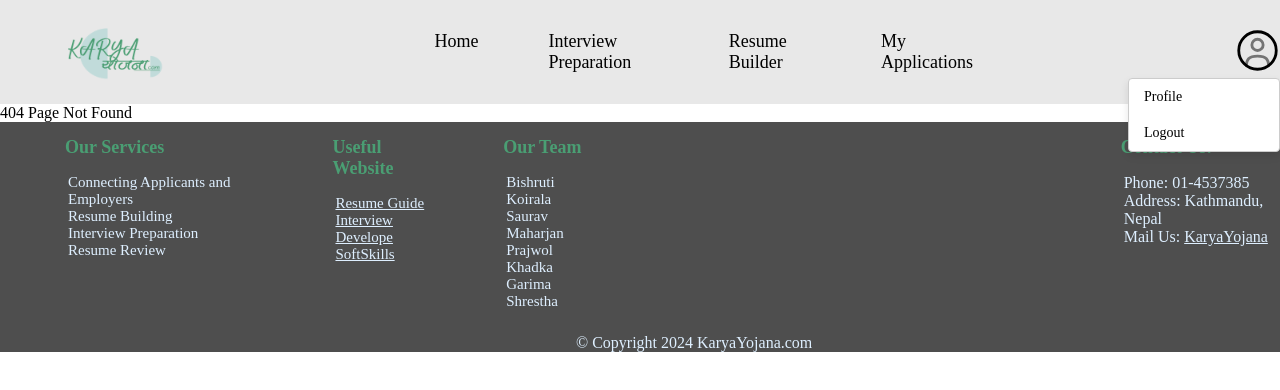
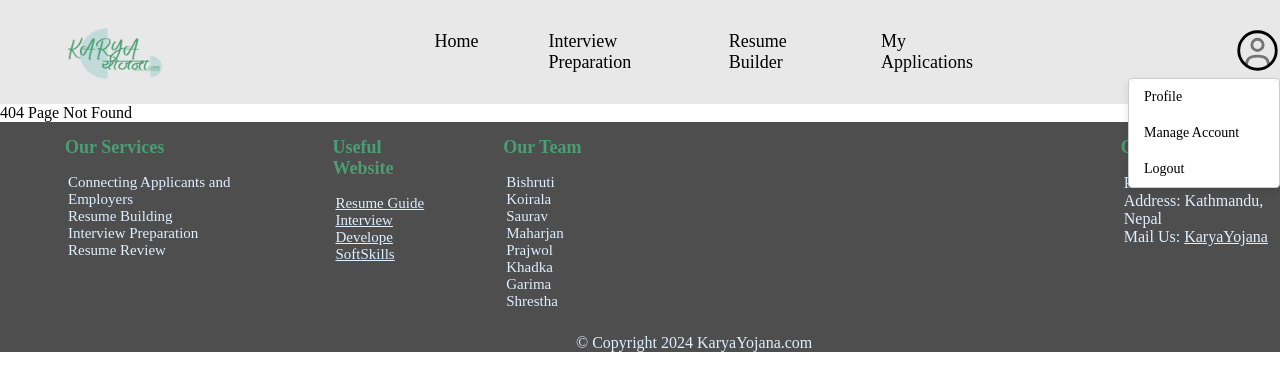
Before and after one commit to b-shhhh/KaryaYojana, a React (Vite) app in the folder karya-yojana/: page /features in a window 1280 px wide. Both pictures are taken after a click on the element 1257 px from the left and 52 px from the top of the page. Shown: the top 390 px of the page. Built offline with nearby package versions, Linux system fonts and the light colour scheme.

Commit message:
Minor update

```diff
--- a/karya-yojana/src/features/HeaderMain.jsx
+++ b/karya-yojana/src/features/HeaderMain.jsx
@@ -45,6 +45,7 @@ const HeaderMain = () => {
           <div className="dropdown-menu">
             <ul>
               <li onClick={() => window.location.href = "/profileApplicant"}>Profile</li>
+              <li onClick={() => window.location.href = "/profileApplicant"}>Manage Account</li>
               <li onClick={() => window.location.href = "/login"}>Logout</li>
             </ul>
           </div>
```
